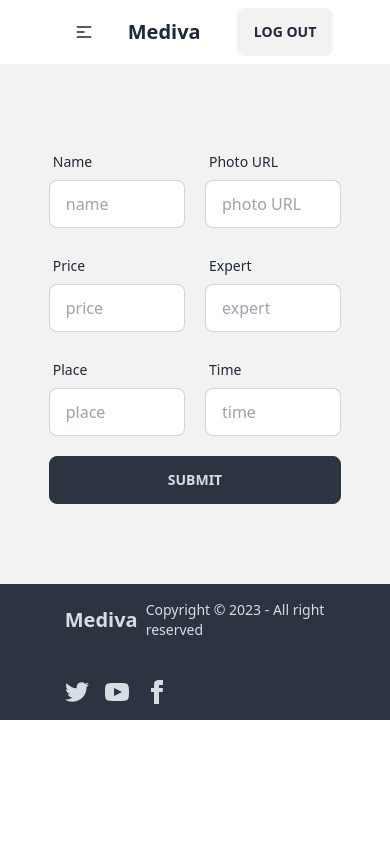
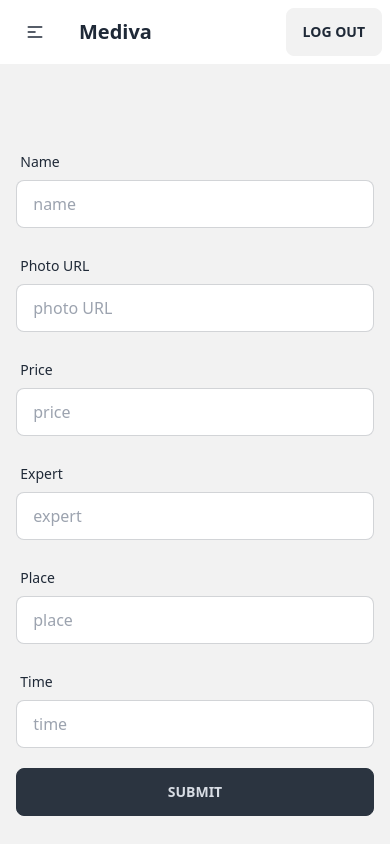
Before and after one commit to ajmainnishu/mediva-doctors-chamber-client-phero, a React (Vite) app: page /doctors in a window 390 px wide. Shown: the top 844 px of the page. Built offline with nearby package versions, Linux system fonts and the light colour scheme; no server answers; sample sign-in values are in the browser's storage.

Commit message:
feat: Responsive added

```diff
--- a/src/components/Banner/Banner.jsx
+++ b/src/components/Banner/Banner.jsx
@@ -3,9 +3,9 @@ import banner from '../../assets/images/banner/doctor_banner.png'
 const Banner = () => {
     return (
         <div className='bg-base-200'>
-            <div className="hero min-h-screen w-9/12 mx-auto">
+            <div className="hero min-h-screen md:w-9/12 mx-auto">
                 <div className="hero-content flex-col lg:flex-row-reverse">
-                    <img src={banner} className="max-w-sm rounded-lg shadow-2xl" />
+                    <img src={banner} className="max-w-sm w-full rounded-lg shadow-2xl" />
                     <div>
                         <h1 className="text-5xl font-bold">Modern And Latest Technology Treatment</h1>
                         <p className="py-6">Discover The Best Doctors, Clinic, And Hospital The City Nearest You</p>
--- a/src/components/Doctors/Doctors.jsx
+++ b/src/components/Doctors/Doctors.jsx
@@ -28,8 +28,8 @@ const Doctors = () => {
     }
     return (
         <div className="bg-base-200">
-            <form onSubmit={handleAddDoctors} className="w-9/12 mx-auto py-20">
-                <div className="grid grid-cols-2 gap-5">
+            <form onSubmit={handleAddDoctors} className="w-11/12 lg:w-9/12 mx-auto py-20">
+                <div className="grid lg:grid-cols-2 gap-5">
                     <div className="form-control w-full">
                         <label className="label">
                             <span className="label-text">Name</span>
--- a/src/components/DoctorsDetails/DoctorDetails.jsx
+++ b/src/components/DoctorsDetails/DoctorDetails.jsx
@@ -4,9 +4,9 @@ const DoctorDetails = () => {
     // fetch data
     const doctors = useLoaderData();
     return (
-        <div className="w-9/12 mx-auto mb-20">
+        <div className="lg:w-9/12 w-11/12 mx-auto mb-20">
             <h2 className="text-center text-5xl py-10">Doctors Details</h2>
-            <div className="grid grid-cols-3 gap-8">
+            <div className="grid grid-cols-1 md:grid-cols-2 lg:grid-cols-3 gap-8">
                 {
                     doctors?.map(doctor => <div key={doctor._id} className="p-5 rounded-lg shadow">
                         <img src={doctor.img} alt="" className="rounded-lg mb-5" />
--- a/src/shared/Navigation/Navigation.jsx
+++ b/src/shared/Navigation/Navigation.jsx
@@ -10,7 +10,7 @@ const Navigation = () => {
     }
     return (
         <div className="bg-base-100">
-            <div className="navbar w-9/12 mx-auto">
+            <div className="navbar lg:w-9/12 mx-auto">
                 <div className="navbar-start">
                     <div className="dropdown">
                         <label tabIndex={0} className="btn btn-ghost lg:hidden">
```
